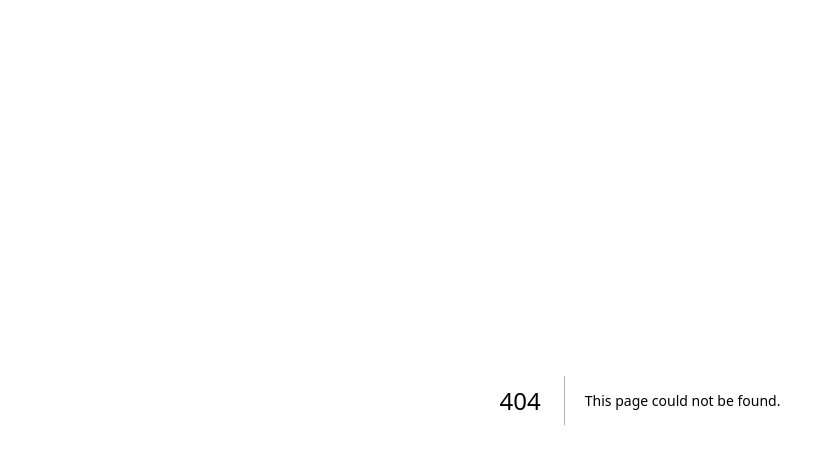
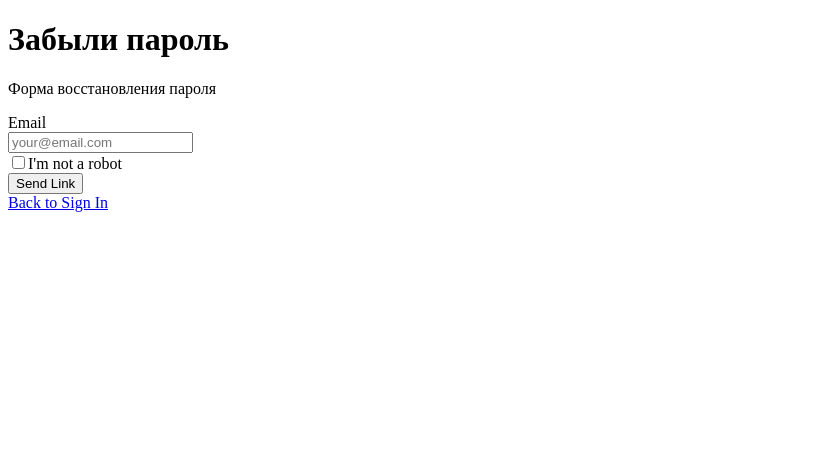
Before and after one commit to frontInct/webApp, a Next.js app: page /forgot-password in a window 1280 px wide. Before the commit this address had no page. Shown: the top 464 px of the page, without its empty margins (0-835 px from the left). Built offline with nearby package versions, Linux system fonts and the light colour scheme.

Commit message:
IT-5: feat: add routing for congratulations, email-expired, forgot-password and sign-in pages

```diff
--- /dev/null
+++ b/src/app/(auth)/forgot-password/page.tsx
@@ -0,0 +1,48 @@
+'use client'
+import Link from 'next/link'
+import { useRouter } from 'next/navigation'
+
+export default function ForgotPasswordPage() {
+  const router = useRouter()
+  return (
+    <main>
+      <h1>Забыли пароль</h1>
+      <p>Форма восстановления пароля</p>
+      <form
+        action='#'
+        method='POST'
+      >
+        <div>
+          <label htmlFor='email'>Email</label>
+          <br />
+          <input
+            type='email'
+            id='email'
+            name='email'
+            placeholder='your@email.com'
+          />
+        </div>
+
+        <div>
+          <label>
+            <input
+              type='checkbox'
+              name='not-robot'
+            />
+            <span>I&#39;m not a robot</span>
+          </label>
+        </div>
+        <div>
+          <button
+            type={'button'}
+            onClick={() => router.push('/sign-in')}
+          >
+            Send Link
+          </button>
+          <br />
+          <Link href='/sign-in'>Back to Sign In</Link>
+        </div>
+      </form>
+    </main>
+  )
+}
```
Also changed, not shown: src/app/(auth)/sign-in/page.tsx (added, +15 -0 lines), src/app/(auth)/sign-up/page.tsx (+5 -11 lines), src/app/(modals)/email-sent/page.tsx (+5 -5 lines), src/app/(status)/congratulations/page.tsx (added, +14 -0 lines), src/app/(status)/email-expired/page.tsx (added, +17 -0 lines).
